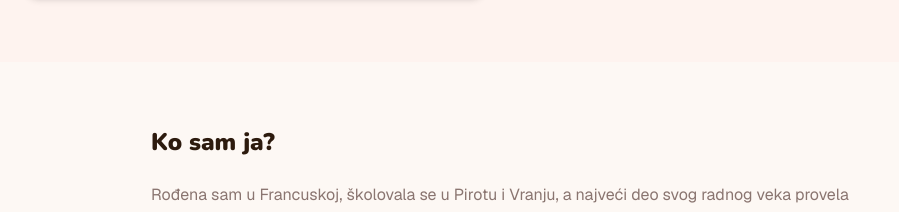
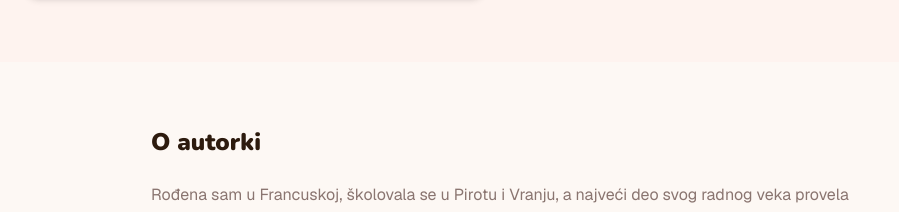
Before and after one commit to tvojvajbkod/sajt-sa-blogom, a Next.js app: page /o-meni in a window 1280 px wide. Shown: the part 831-1043 px from the top of the page, without its empty margins (129-1028 px from the left). Built offline with nearby package versions, Linux system fonts and the light colour scheme.

Commit message:
O meni: naslov odeljka promenjen u 'O autorki'
Co-Authored-By: Claude Sonnet 4.6 <noreply@anthropic.com>

```diff
--- a/src/app/o-meni/page.tsx
+++ b/src/app/o-meni/page.tsx
@@ -36,7 +36,7 @@ export default function OMeniPage() {
 
       <section className="mx-auto max-w-3xl px-6 py-16">
         <div className="prose prose-stone max-w-none">
-          <h2 className="font-display font-black text-2xl text-foreground">Ko sam ja?</h2>
+          <h2 className="font-display font-black text-2xl text-foreground">O autorki</h2>
           <p className="text-muted leading-relaxed">
             Rođena sam u Francuskoj, školovala se u Pirotu i Vranju, a najveći deo svog radnog veka provela sam kao profesor razredne nastave u Osnovnoj školi „Dušan Radović" u Pirotu. Književnim stvaralaštvom bavim se već dvadeset godina, a moje ime uvršteno je u Antologiju savremenih srpskih pisaca za decu.
           </p>
```
